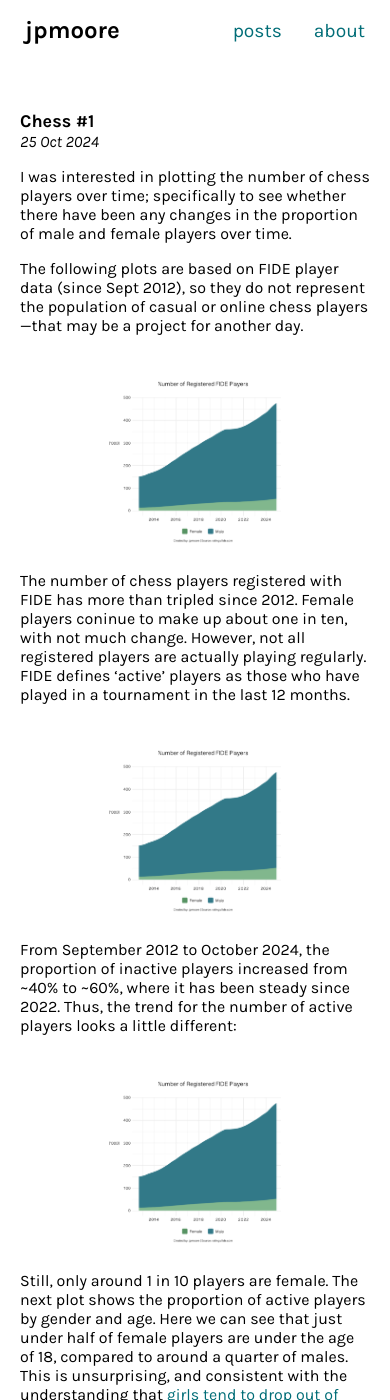
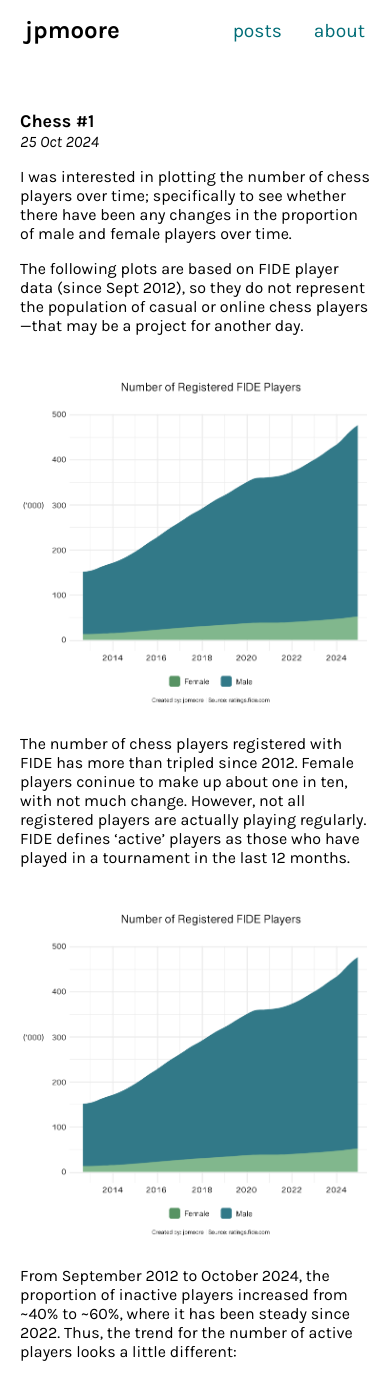
Before and after one commit to jessjep/jessjep.github.io, a Jekyll site: the page built from _posts/2024-10-25-chess-#1.md, in a window 390 px wide and 1400 px high. Built offline with Jekyll 4.4.1, drawn with Linux system fonts in a browser that asks for light colours.

Commit message:
fixed post images too small on mobile

```diff
--- a/assets/css/styles.css
+++ b/assets/css/styles.css
@@ -125,6 +125,10 @@ a.post-card-link {
   list-style: none; /* Removes default <li> tag styling */
 }
 
+td > img {
+  width: 100%;
+}
+
 /* Tablets 520-768px wide */
 @media screen and (min-width: 520px) {
   .posts-grid {
@@ -136,6 +140,9 @@ a.post-card-link {
 @media screen and (min-width: 768px) {
   .posts-grid {
     grid-template-columns: repeat(4, 1fr); /* 4 cols  */
+  }
+  td > img {
+    width: 50%;
   }
 }
 
@@ -175,7 +182,3 @@ a.post-card-link {
 .post-content > table {
   margin: 20px auto;
 }
-
-td > img {
-  max-width: 50%;
-}
```
Also changed, not shown: 2 other files.
